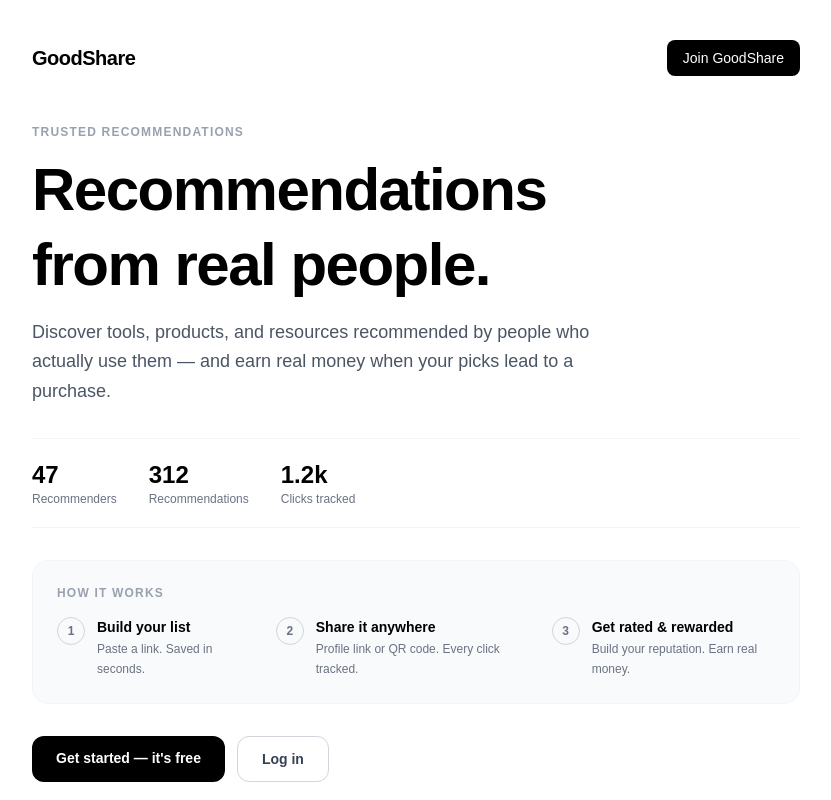
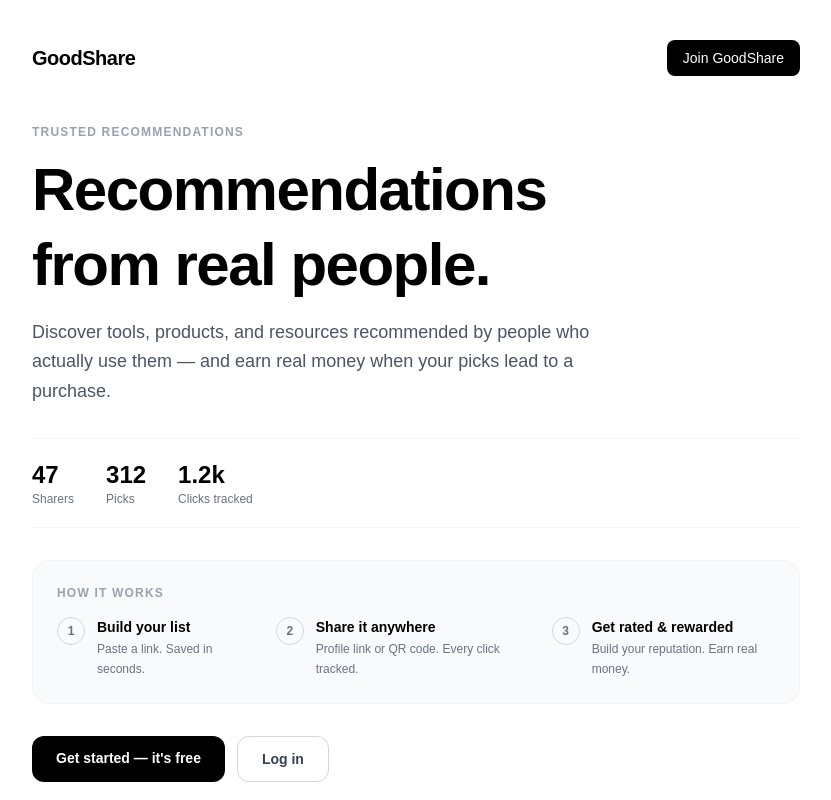
Before and after one commit to michaelirish19/goodshare-app, a Next.js app: page / in a window 1280 px wide. Shown: the top 800 px of the page, without its empty margins (224-1055 px from the left). Built offline with nearby package versions, Linux system fonts and the light colour scheme; no server answers; the database is empty.

Commit message:
finish Sharers and Picks rebrand

```diff
--- a/app/components/HomepageActions.tsx
+++ b/app/components/HomepageActions.tsx
@@ -68,7 +68,7 @@
           href="/create-profile"
           className="rounded-xl bg-black px-6 py-3 text-sm font-semibold text-white transition hover:opacity-80"
         >
-          Complete your profile
+          Complete your sharer profile
         </Link>
       </div>
     );
@@ -81,7 +81,7 @@
         href={`/add?recommenderId=${user.uid}`}
         className="rounded-xl bg-black px-6 py-3 text-sm font-semibold text-white transition hover:opacity-80"
       >
-        Add a recommendation
+        Add a Pick
       </Link>
       <Link
         href={`/recommenders/${user.uid}`}
--- a/app/components/OwnerControls.tsx
+++ b/app/components/OwnerControls.tsx
@@ -39,7 +39,7 @@
         href={`/add?recommenderId=${recommenderId}`}
         className="mt-4 inline-block rounded-lg bg-black px-4 py-2 text-sm font-medium text-white"
       >
-        Add Recommendation
+        Add a Pick
       </a>
     );
   }
--- a/app/components/RecommendationFilter.tsx
+++ b/app/components/RecommendationFilter.tsx
@@ -54,7 +54,7 @@
   return (
     <section className="mt-8">
       <div className="mb-4 flex items-center justify-between">
-        <h2 className="text-xl font-bold">Recommendations</h2>
+        <h2 className="text-xl font-bold">Picks</h2>
         <span className="text-sm text-gray-400">{recommendations.length} total</span>
       </div>
 
@@ -91,7 +91,6 @@
         <div className="space-y-8">
           {sortedEntries.map(([category, items]) => (
             <div key={category}>
-              {/* Category header */}
               <div className="mb-3 flex items-center gap-3">
                 <h3 className="text-xs font-semibold uppercase tracking-widest text-gray-400">
                   {category}
@@ -106,7 +105,6 @@
                     key={item.id}
                     className="rounded-2xl border border-gray-200 p-5 transition hover:border-gray-300 hover:shadow-sm"
                   >
-                    {/* Card header */}
                     <div className="mb-3 flex items-start justify-between gap-3">
                       <h4 className="text-base font-semibold leading-snug">
                         <a
@@ -116,8 +114,6 @@
                           {item.title}
                         </a>
                       </h4>
-
-                      {/* Primary action */}
                       <a
                         href={`/out/${recommenderId}/${item.id}`}
                         target="_blank"
@@ -128,14 +124,12 @@
                       </a>
                     </div>
 
-                    {/* Description */}
                     {item.description && (
                       <p className="mb-4 text-sm leading-6 text-gray-600">
                         {item.description}
                       </p>
                     )}
 
-                    {/* Secondary actions */}
                     <div className="flex flex-wrap items-center gap-2">
                       <a
                         href={`/recommenders/${recommenderId}/recommendations/${item.id}`}
@@ -143,11 +137,9 @@
                       >
                         Details
                       </a>
-
                       <RecommendationCardQR
                         url={`https://goodshare-app.vercel.app/go/${recommenderId}/${item.id}`}
                       />
-
                       <OwnerControls
                         type="recommendation"
                         profileUserId={profileUserId}
@@ -163,9 +155,7 @@
         </div>
       ) : (
         <div className="rounded-2xl border border-dashed border-gray-200 px-6 py-12 text-center">
-          <p className="text-sm font-medium text-gray-400">
-            No recommendations in this category.
-          </p>
+          <p className="text-sm font-medium text-gray-400">No picks in this category.</p>
         </div>
       )}
     </section>
--- a/app/page.tsx
+++ b/app/page.tsx
@@ -23,7 +23,7 @@
             Trusted recommendations
           </p>
 
-          <h1 className="mb-4 text-5xl font-bold leading-tight tracking-tight text-black sm:text-6xl">
+          <h1 className="mb-4 text-4xl font-bold leading-tight tracking-tight text-black sm:text-5xl md:text-6xl">
             Recommendations<br />from real&nbsp;people.
           </h1>
 
@@ -37,11 +37,11 @@
           <div className="mb-8 flex gap-8 border-y border-gray-100 py-5">
             <div>
               <p className="text-2xl font-bold">47</p>
-              <p className="text-xs text-gray-500">Recommenders</p>
+              <p className="text-xs text-gray-500">Sharers</p>
             </div>
             <div>
               <p className="text-2xl font-bold">312</p>
-              <p className="text-xs text-gray-500">Recommendations</p>
+              <p className="text-xs text-gray-500">Picks</p>
             </div>
             <div>
               <p className="text-2xl font-bold">1.2k</p>
--- a/app/recommenders/[id]/page.tsx
+++ b/app/recommenders/[id]/page.tsx
@@ -39,7 +39,7 @@
           <a href="/" className="mb-6 inline-block text-sm text-gray-500 hover:text-black">
             ← Back to GoodShare
           </a>
-          <h1 className="text-2xl font-bold">Recommender not found</h1>
+          <h1 className="text-2xl font-bold">Sharer not found</h1>
         </div>
       </main>
     );
@@ -103,7 +103,7 @@
             <div className="flex gap-6 sm:flex-col sm:items-end sm:gap-2">
               <div className="text-center sm:text-right">
                 <p className="text-2xl font-bold">{recommendations.length}</p>
-                <p className="text-xs text-gray-500">Recommendations</p>
+                <p className="text-xs text-gray-500">Picks</p>
               </div>
             </div>
           </div>
```
